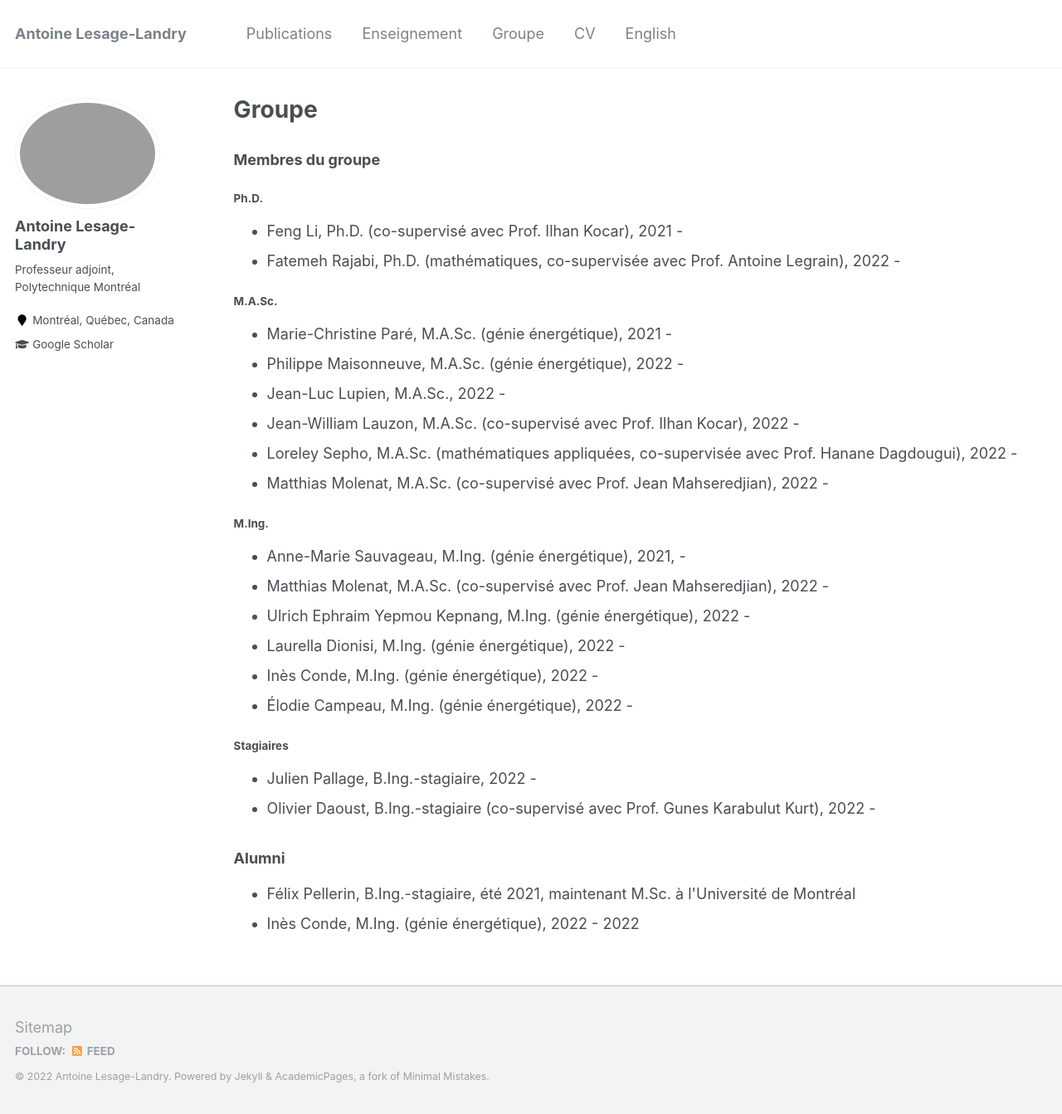
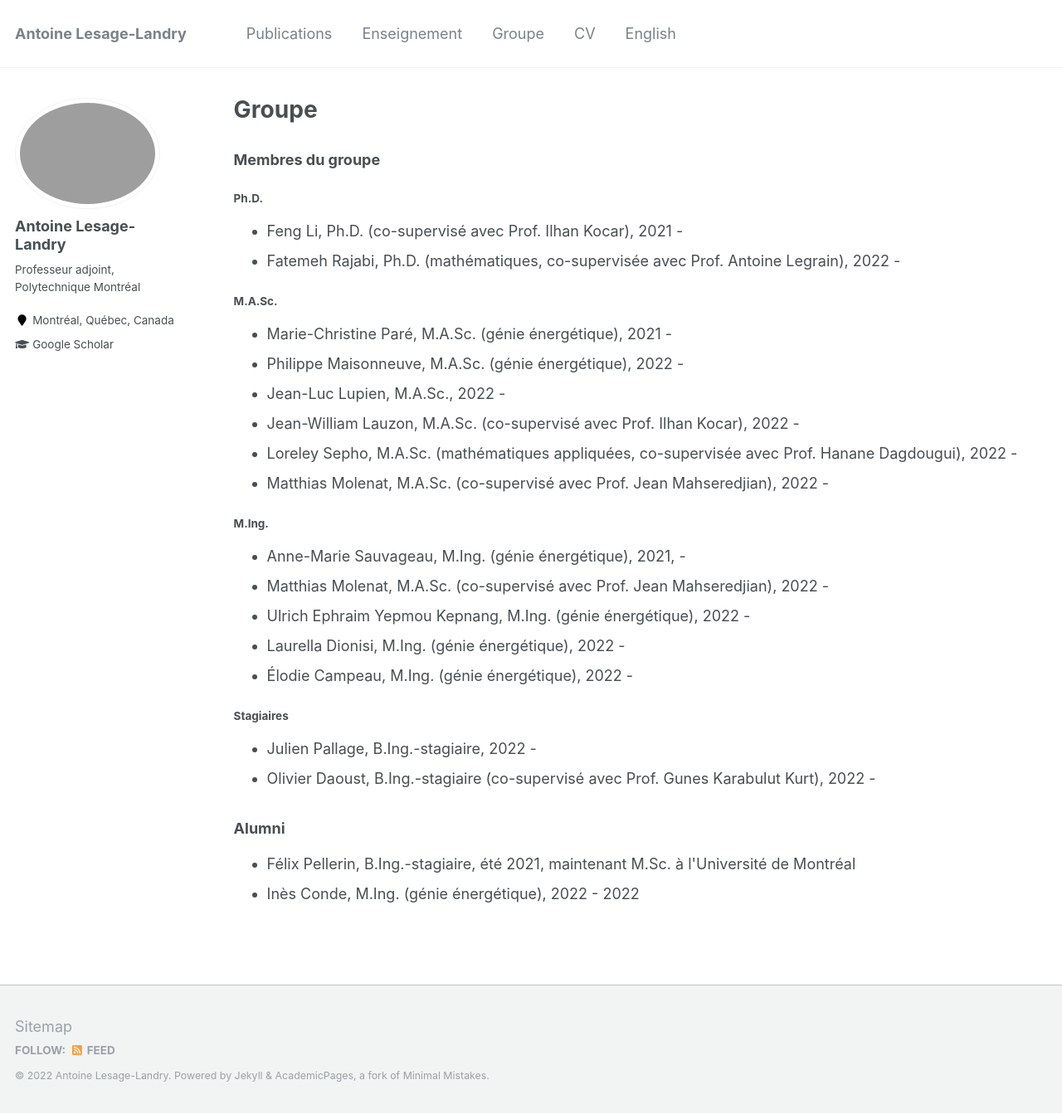
Before and after one commit to alesagelandry/fr, a Jekyll site: the page built from _pages/group.html, in a window 1280 px wide and 1343 px high. Shown: the whole window at 83% size. Built offline with Jekyll 4.4.1, drawn with Linux system fonts in a browser that asks for light colours.

Commit message:
Update group.html

```diff
--- a/_pages/group.html
+++ b/_pages/group.html
@@ -40,7 +40,6 @@ author_profile: true
 <li>Matthias Molenat, M.A.Sc. (co-supervisé avec Prof. Jean Mahseredjian), 2022 - </li>
 <li>Ulrich Ephraim Yepmou Kepnang, M.Ing. (génie énergétique), 2022 - </li>
 <li>Laurella Dionisi, M.Ing. (génie énergétique), 2022 - </li>
-<li>Inès Conde, M.Ing. (génie énergétique), 2022 -  </li>
 <li>Élodie Campeau, M.Ing. (génie énergétique), 2022 -  </li>
 
 </ul>
```
